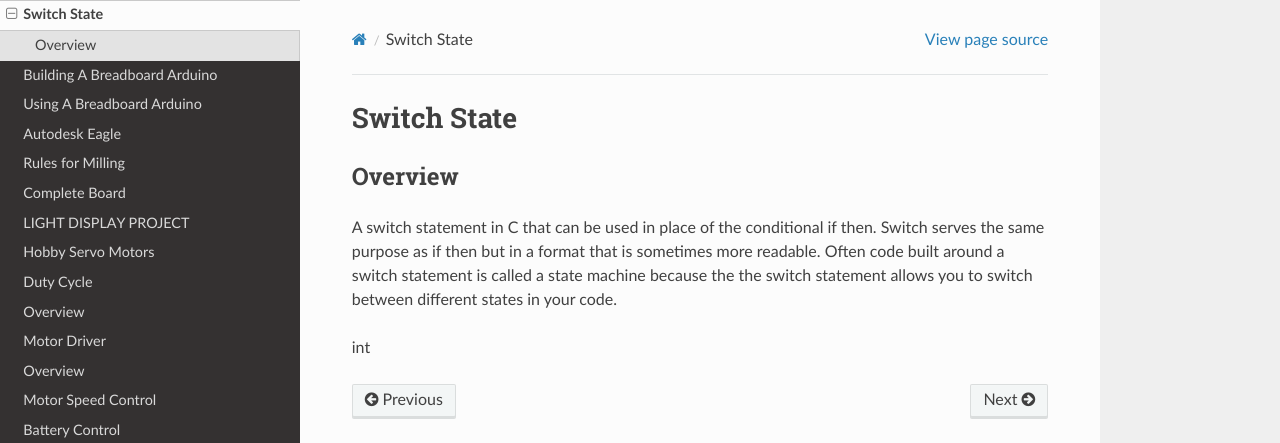
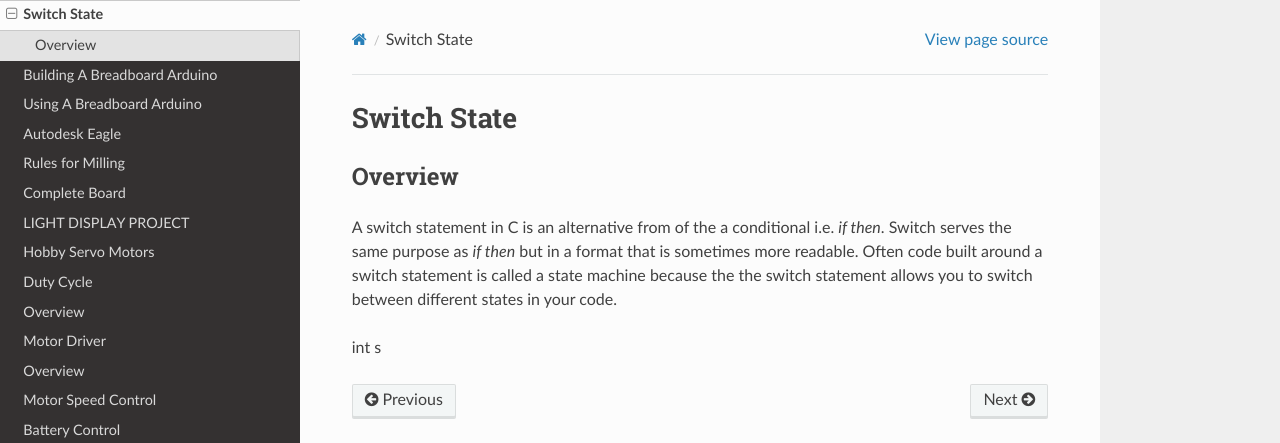
Before and after one commit to maxtkc/mvths-wiki, a Sphinx documentation site: the page built from docs/042c-switch-state.rst, in a window 1280 px wide. Shown: the top 443 px of the page. Built offline with Sphinx 7.4.7 and the Read the Docs theme 2.0.0, drawn with Linux system fonts in a browser that asks for light colours; pages that are not in the unit, such as notebooks, are missing from menus.

Commit message:
Update 042c-switch-state.rst

```diff
--- a/docs/042c-switch-state.rst
+++ b/docs/042c-switch-state.rst
@@ -4,6 +4,6 @@ Switch State
 Overview
 --------
 
-A switch statement in C that can be used in place of the conditional if then. Switch serves the same purpose as if then but in a format that is sometimes more readable. Often code built around a switch statement is called a state machine because the the switch statement allows you to switch between different states in your code.
+A switch statement in C is an alternative from of the a conditional i.e. *if then*. Switch serves the same purpose as *if then* but in a format that is sometimes more readable. Often code built around a switch statement is called a state machine because the the switch statement allows you to switch between different states in your code.
 
-int
+int s
```
